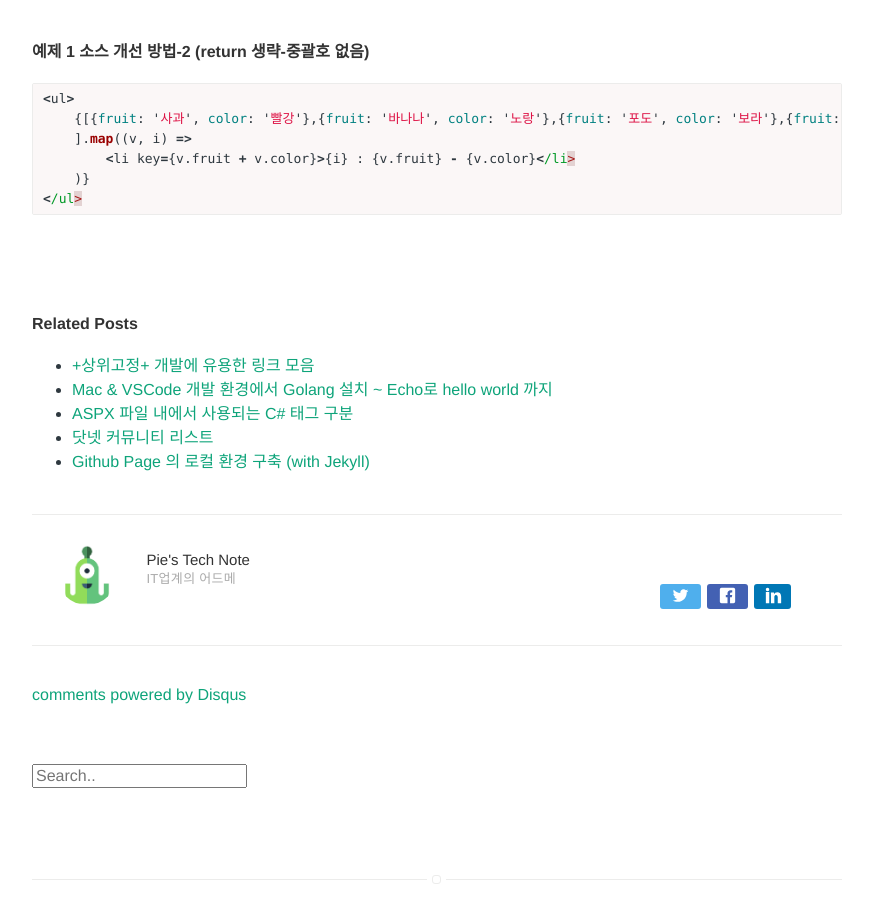
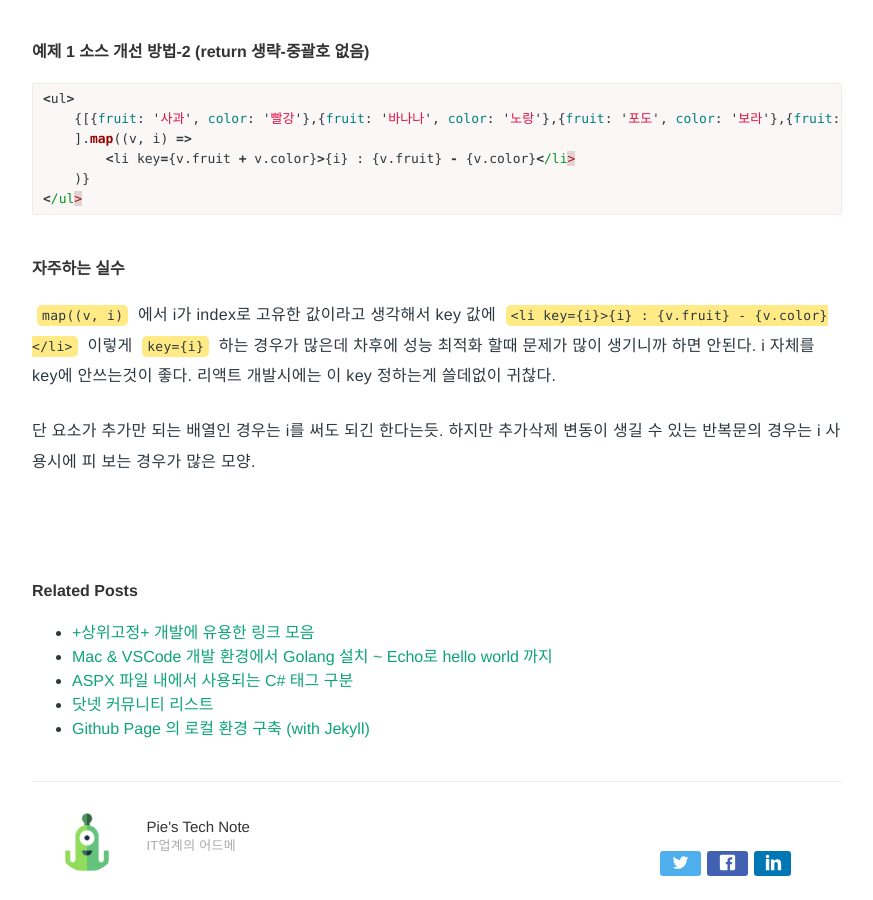
Before and after one commit to Pie001/pie001.github.io, a Jekyll site: the page built from _posts/2020-11-18-0070.md, in a window 1280 px wide and 900 px high, scrolled down 2601 px. Shown: the whole window, without its empty margins (203-1076 px from the left). Built offline with Jekyll 4.4.1, drawn with Linux system fonts in a browser that asks for light colours; comment, search, counter and statistics services are not loaded.

Commit message:
Update 2020-11-18-0070.md

````diff
--- a/_posts/2020-11-18-0070.md
+++ b/_posts/2020-11-18-0070.md
@@ -109,3 +109,8 @@ description: React 기본 학습 -1
     )}
 </ul>
 ```
+
+#### 자주하는 실수
+`map((v, i)` 에서 i가 index로 고유한 값이라고 생각해서 key 값에 `<li key={i}>{i} : {v.fruit} - {v.color}</li>` 이렇게 `key={i}` 하는 경우가 많은데 차후에 성능 최적화 할때 문제가 많이 생기니까 하면 안된다. i 자체를 key에 안쓰는것이 좋다. 리액트 개발시에는 이 key 정하는게 쓸데없이 귀찮다.
+
+단 요소가 추가만 되는 배열인 경우는 i를 써도 되긴 한다는듯. 하지만 추가삭제 변동이 생길 수 있는 반복문의 경우는 i 사용시에 피 보는 경우가 많은 모양.
````
